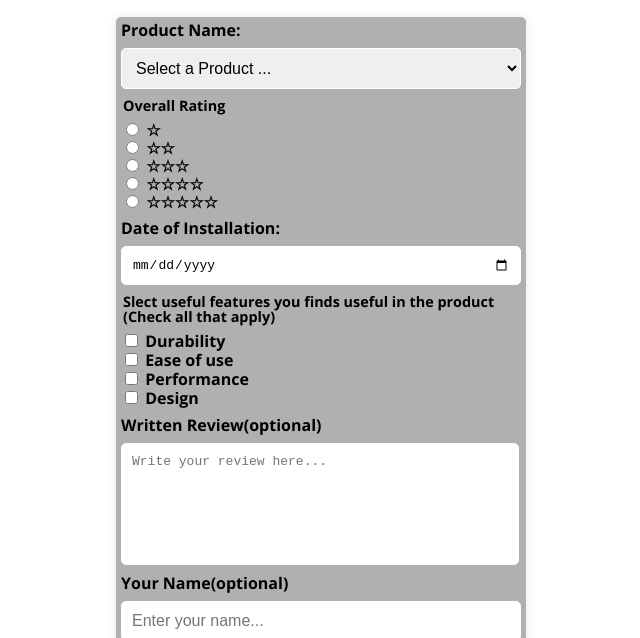
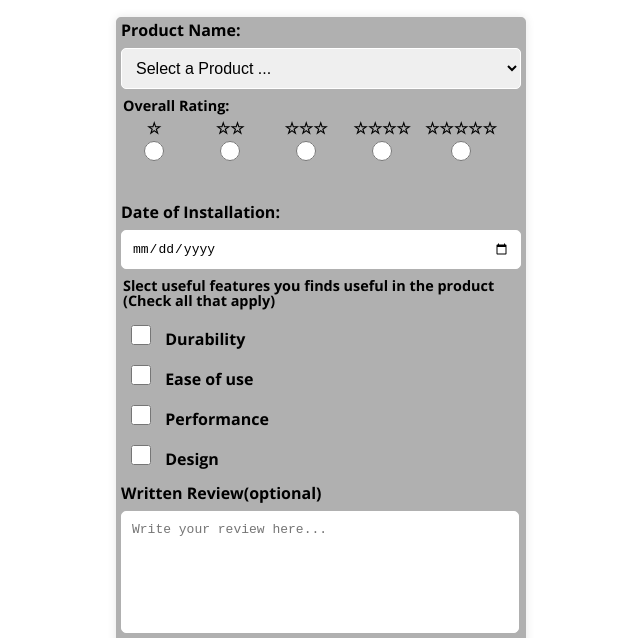
Before and after one commit to Willims1992/wdd131, a plain HTML site: page form.html in a window 1280 px wide. Shown: the part 118-756 px from the top of the page, without its empty margins (319-959 px from the left). Drawn offline with nearby package versions, Linux system fonts and the light colour scheme.

Commit message:
correction

```diff
--- a/form.html
+++ b/form.html
@@ -25,14 +25,42 @@
                 <option value="" selected>Select a Product ...</option>
             </select>
 
-            <fieldset><!-- Overall Rating -->
-                <legend>Overall Rating</legend>
-                <label><input type="radio" name="rating" value="1" required>  &star;</label>
-                <label><input type="radio" name="rating" value="2">  &star;&star;</label>
-                <label><input type="radio" name="rating" value="3">  &star;&star;&star;</label>
-                <label><input type="radio" name="rating" value="4">  &star;&star;&star;&star;</label>
-                <label><input type="radio" name="rating" value="5">  &star;&star;&star;&star;&star;</label>
-            </fieldset>
+            <div class="rating">
+                <fieldset>
+                    <legend>Overall Rating:</legend>
+                    <div class="rating">
+                        <label>
+                            &star;<br>
+                            <input type="radio" name="rating" value="1" required>
+                        </label>
+                        <label>
+                            &star;&star;<br>
+                            <input type="radio" name="rating" value="2">
+                        </label>
+                        <label>
+                            &star;&star;&star;<br>
+                            <input type="radio" name="rating" value="3">
+                        </label>
+                        <label>
+                            &star;&star;&star;&star;<br>
+                            <input type="radio" name="rating" value="4">
+                        </label>
+                        <label>
+                            &star;&star;&star;&star;&star;<br>
+                            <input type="radio" name="rating" value="5">
+                        </label>
+                    </div>
+                </fieldset>
+
+                <!--<fieldset>
+                    <legend>Overall Rating</legend>
+                    <label><input type="radio" name="rating" value="1" required>&star;</label>
+                    <label><input type="radio" name="rating" value="2">&star;&star;</label>
+                    <label><input type="radio" name="rating" value="3">&star;&star;&star;</label>
+                    <label><input type="radio" name="rating" value="4">&star;&star;&star;&star;</label>
+                    <label><input type="radio" name="rating" value="5">&star;&star;&star;&star;&star;</label>
+                </fieldset>-->
+            </div>
             <!-- Date of Installation -->
             <label for="installation-date">Date of Installation:</label>
             <input type="date" id="installation-date" name="installation-date" required>
--- a/styles/form.css
+++ b/styles/form.css
@@ -46,6 +46,23 @@ label{
     font-weight: bold;
 }
 
+.rating {
+    display: flex;
+    gap: 10px;
+}
+/* Styling for the stars above the radio buttons */
+.rating label {
+    display: flex;
+    flex-direction: column; /* Stack stars on top of the radio buttons */
+    align-items:center ;
+    margin-bottom: 10px; /* Add spacing between each option */
+}
+
+.rating label input {
+    margin-top: 5px; /* Add spacing below stars */
+}
+
+
 fieldset{
     border: none;
     padding: 0;
@@ -71,7 +88,20 @@ input, textarea, select{
     border-radius: 5px;
     font-size: 1em;
 }
+input[type="checkbox"]{
+    width: 20px;
+    height: 20px;
+    margin: 10px;
+    padding: 10px;
+    margin-right: 10px;
+}
 
+input[type="radio"]{
+    width: 20px;
+    height: 20px;
+    margin-right: 10px;
+    margin: 23px;
+}
 .username{
     color: black;
 }
```
